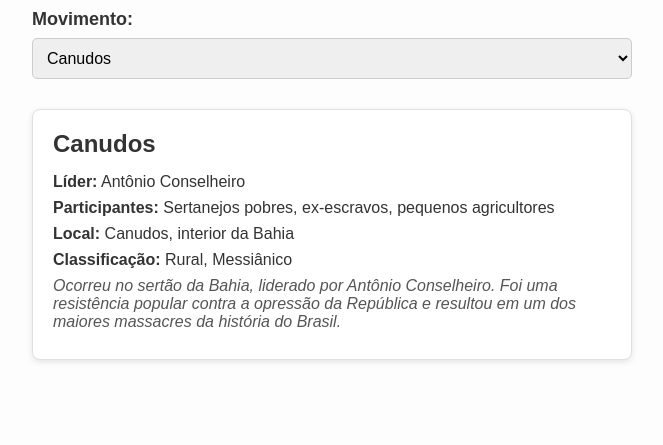
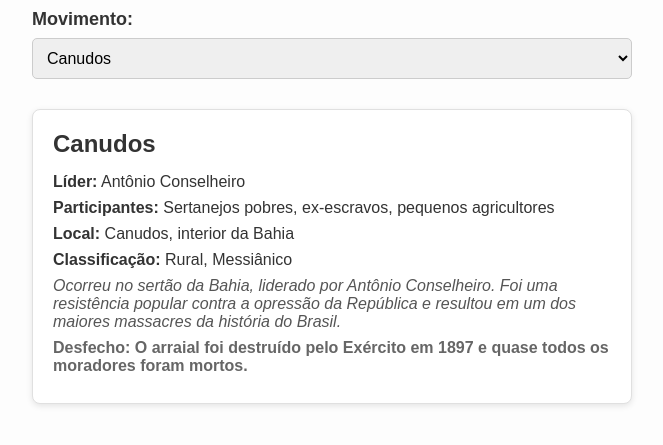
Before and after one commit to Joao-Rafael-Trombetta/movimentos-, a plain HTML site: page index.html in a window 1280 px wide. Shown: the part 139-584 px from the top of the page, without its empty margins (308-971 px from the left). Drawn offline with Linux system fonts and the light colour scheme.

Commit message:
Update index.html

```diff
--- a/index.html
+++ b/index.html
@@ -62,6 +62,12 @@
       font-style: italic;
       color: #555;
     }
+
+    .desfecho {
+      margin-top: 10px;
+      font-weight: bold;
+      color: #666;
+    }
   </style>
 </head>
 <body>
@@ -88,42 +94,48 @@
         participantes: "Sertanejos pobres, ex-escravos, pequenos agricultores",
         local: "Canudos, interior da Bahia",
         classificacao: "Rural, Messiânico",
-        resumo: "Ocorreu no sertão da Bahia, liderado por Antônio Conselheiro. Foi uma resistência popular contra a opressão da República e resultou em um dos maiores massacres da história do Brasil."
+        resumo: "Ocorreu no sertão da Bahia, liderado por Antônio Conselheiro. Foi uma resistência popular contra a opressão da República e resultou em um dos maiores massacres da história do Brasil.",
+        desfecho: "O arraial foi destruído pelo Exército em 1897 e quase todos os moradores foram mortos."
       },
       Contestado: {
         lider: "José Maria (e outros líderes religiosos posteriormente)",
         participantes: "Camponeses, ex-soldados, trabalhadores expulsos por ferrovias",
         local: "Região do Contestado (divisa SC e PR)",
         classificacao: "Rural, Messiânico",
-        resumo: "Conflito entre camponeses e as forças do governo por terras, influenciado por lideranças religiosas. Misturava religiosidade com a luta por direitos."
+        resumo: "Conflito entre camponeses e as forças do governo por terras, influenciado por lideranças religiosas. Misturava religiosidade com a luta por direitos.",
+        desfecho: "A repressão militar foi intensa e resultou em milhares de mortos entre 1912 e 1916."
       },
       Cangaço: {
         lider: "Virgulino Ferreira da Silva (Lampião)",
         participantes: "Cangaceiros (grupos armados), sertanejos pobres",
         local: "Sertão nordestino",
         classificacao: "Rural, Não Messiânico",
-        resumo: "O Cangaço foi um fenômeno de banditismo social que refletia a luta por justiça em um sertão marcado pela pobreza e violência dos coronéis."
+        resumo: "O Cangaço foi um fenômeno de banditismo social que refletia a luta por justiça em um sertão marcado pela pobreza e violência dos coronéis.",
+        desfecho: "Lampião e seu bando foram mortos em 1938 numa emboscada armada pela polícia."
       },
       Chibata: {
         lider: "João Cândido Felisberto",
         participantes: "Marinheiros negros e pobres da Marinha brasileira",
         local: "Rio de Janeiro (principal base naval)",
         classificacao: "Urbana, Não Messiânico",
-        resumo: "Marinheiros se rebelaram contra os castigos físicos e más condições de trabalho. João Cândido liderou o movimento exigindo fim da chibata."
+        resumo: "Marinheiros se rebelaram contra os castigos físicos e más condições de trabalho. João Cândido liderou o movimento exigindo fim da chibata.",
+        desfecho: "O castigo foi abolido, mas os líderes foram perseguidos. João Cândido foi preso e expulso da Marinha."
       },
       Vacina: {
         lider: "Sem um líder específico",
         participantes: "População urbana, setores pobres, trabalhadores",
         local: "Rio de Janeiro",
         classificacao: "Urbana, Não Messiânico",
-        resumo: "Revolta popular contra a vacinação obrigatória imposta de forma autoritária, em meio a reformas urbanas que afetavam os mais pobres."
+        resumo: "Revolta popular contra a vacinação obrigatória imposta de forma autoritária, em meio a reformas urbanas que afetavam os mais pobres.",
+        desfecho: "A revolta foi sufocada com violência pelo governo. A vacina voltou a ser aplicada de forma mais organizada."
       },
       Operarios: {
         lider: "Sindicalistas, anarquistas, comunistas (ex: Astrojildo Pereira)",
         participantes: "Operários urbanos, principalmente imigrantes italianos e espanhóis",
         local: "Centros urbanos industriais (Rio de Janeiro, São Paulo)",
         classificacao: "Urbana, Não Messiânico",
-        resumo: "Movimento de trabalhadores em busca de melhores condições de trabalho, direitos trabalhistas e liberdade sindical, influenciado por ideias socialistas e anarquistas."
+        resumo: "Movimento de trabalhadores em busca de melhores condições de trabalho, direitos trabalhistas e liberdade sindical, influenciado por ideias socialistas e anarquistas.",
+        desfecho: "Apesar da repressão, muitas conquistas trabalhistas foram obtidas ao longo do século XX."
       }
     };
 
@@ -144,10 +156,10 @@
         <p><span class="bold">Local:</span> ${info.local}</p>
         <p><span class="bold">Classificação:</span> ${info.classificacao}</p>
         <p class="resumo">${info.resumo}</p>
+        <p class="desfecho">Desfecho: ${info.desfecho}</p>
       `;
     }
 
-    // Mostra o primeiro movimento ao carregar
     window.onload = mostrarInfo;
   </script>
 </body>
```
